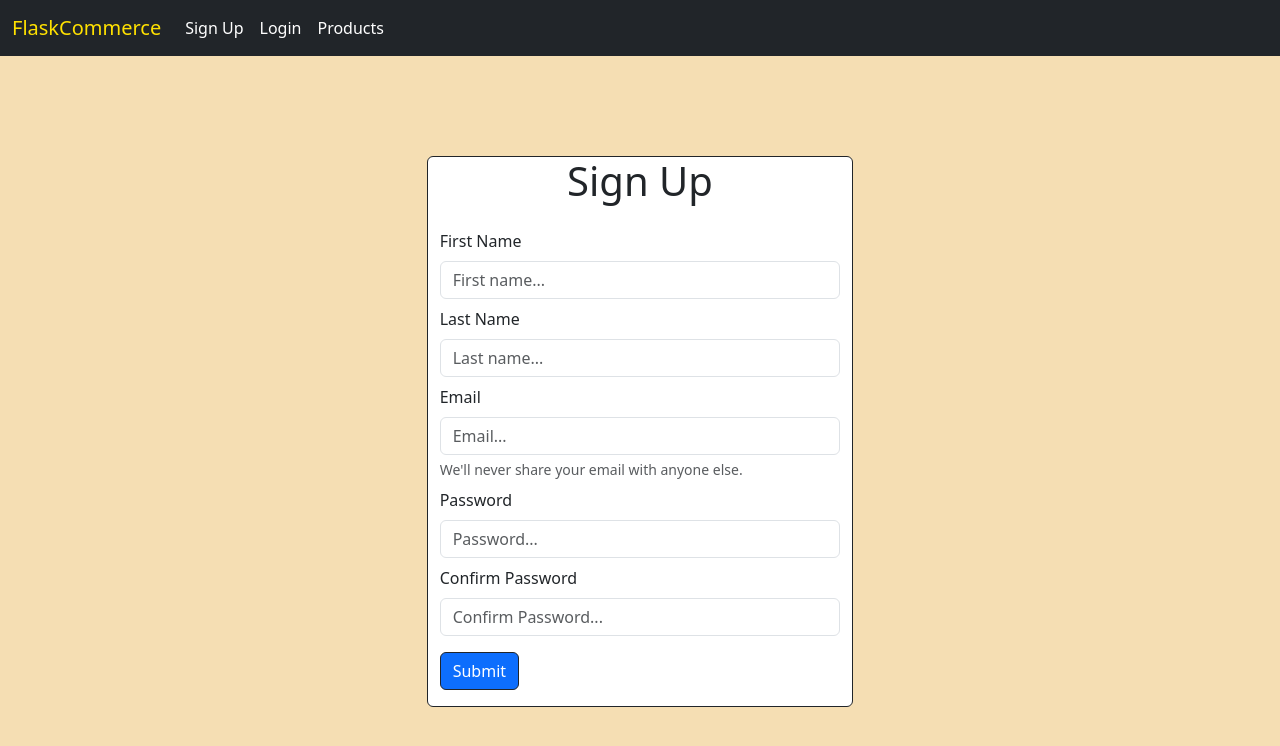
After one commit to iiamdawiid/flask-commerce, a Flask app: page /sign-up in a window 1280 px wide. The commit adds this page. Shown: the top 746 px of the page. Run offline with Flask 3, Linux system fonts and the light colour scheme.

Commit message:
login, signup

```diff
--- a/app/__init__.py
+++ b/app/__init__.py
@@ -3,12 +3,14 @@ from config import Config
 from flask_sqlalchemy import SQLAlchemy
 from flask_migrate import Migrate
 from flask_login import LoginManager
+from flask_bcrypt import Bcrypt
 
 app = Flask(__name__)
 app.config.from_object(Config)
 db = SQLAlchemy(app)
 migrate = Migrate(app, db)
 login_manager = LoginManager(app)
+bcrypt = Bcrypt(app)
 
 @login_manager.user_loader
 def load_user(user_id):
--- a/app/models.py
+++ b/app/models.py
@@ -10,12 +10,12 @@ class User(db.Model, UserMixin):
     password = db.Column(db.String(120))
     date_created = db.Column(db.DateTime, default=datetime.utcnow)
 
-    def __init__(self, first_name, last_name, email, password, date_created):
+    def __init__(self, first_name, last_name, email, password):
         self.first_name = first_name
         self.last_name = last_name
         self.email = email
         self.password = password
-        self.date_created = date_created
+        self.date_created = datetime.utcnow()
 
 class CartItems(db.Model, UserMixin):
     id = db.Column(db.Integer, primary_key=True)
--- a/app/routes.py
+++ b/app/routes.py
@@ -1,9 +1,9 @@
-from app import app, db
+from app import app, db, bcrypt
 from flask import render_template, request, redirect, url_for, flash, session
 from .forms import SignUpForm, LoginForm, EditProfileForm
 import requests as r
 from flask_bcrypt import Bcrypt
-# from .models import User, CatchPokemon
+from .models import User, CartItems
 from flask_login import login_user, logout_user, current_user, login_required
 
 
@@ -30,9 +30,9 @@ def signup():
 
             if user_exists:
                 flash("A user with that email already exists. Please use a different email.", "danger")
-                return redirect(url_for("sign-up"))
+                return redirect(url_for("signup"))
             else:
-                hashed_password = Bcrypt.generate_password_hash(password).decode('utf-8')
+                hashed_password = bcrypt.generate_password_hash(password).decode('utf-8')
                 new_user = User(first_name=first_name, last_name=last_name, email=email, password=hashed_password)
                 db.session.add(new_user)
                 db.session.commit()
@@ -44,4 +44,28 @@ def signup():
             flash('Passwords do not match. Please try again.', 'danger')
             return redirect(url_for('signup'))
 
-    return render_template('signup.html', form=form)
+    return render_template('sign-up.html', form=form)
+
+@app.route('/login', methods=['GET', 'POST'])
+def login():
+    form = LoginForm()
+    if request.method == "POST":
+        if form.validate():
+            email = form.email.data
+            password = form.password.data
+
+            user = User.query.filter_by(email=email).first()
+
+            if user and bcrypt.check_password_hash(user.password, password):
+                login_user(user)
+                flash("Login Successful", "success")
+                return redirect(url_for("index"))
+            else:
+                flash("Invalid email or password. Please try again.", "danger")
+                return redirect(url_for("login"))
+
+        else:
+            flash("Invalid form. Please try again.", "danger")
+            return redirect(url_for("login"))
+    else:
+        return render_template("login.html", form=form)
--- a/app/static/styles.css
+++ b/app/static/styles.css
@@ -1,5 +1,10 @@
 body {
     background-color: wheat;
+}
+
+.form {
+    margin-top: 100px;
+    background-color: white;
 }
 
 .hover-zoom-card {
--- a/app/templates/nav.html
+++ b/app/templates/nav.html
@@ -1,3 +1,26 @@
+{% if current_user.is_authenticated %}
+  <nav class="navbar navbar-expand-lg navbar-light bg-dark sticky-top">
+    <div class="container-fluid">
+      <a style="color: rgb(255, 225, 0);" class="navbar-brand" href="/">FlaskCommerce</a>
+      <button class="navbar-toggler" type="button" data-bs-toggle="collapse" data-bs-target="#navbarNav" aria-controls="navbarNav" aria-expanded="false" aria-label="Toggle navigation">
+        <span class="navbar-toggler-icon"></span>
+      </button>
+      <div class="collapse navbar-collapse" id="navbarNav">
+        <ul class="navbar-nav">
+          <li class="nav-item">
+            <a style="color: white;" onmouseover="this.style.color='#00ff3c';" onmouseout="this.style.color='white';" class="nav-link active hover-zoom-nav sign-up" aria-current="page" href="/">Products</a>
+          </li>
+          <li class="nav-item">
+            <a style="color: white;" onmouseover="this.style.color='#00ff3c';" onmouseout="this.style.color='white';" class="nav-link hover-zoom-nav login" href="/mycart">My Cart</a>
+          </li>
+          <li class="nav-item">
+            <a style="color: white;" onmouseover="this.style.color='#00ff3c';" onmouseout="this.style.color='white';" class="nav-link hover-zoom-nav products" href="/logout">Logout</a>
+          </li>
+        </ul>
+      </div>
+    </div>
+  </nav>
+{% else %}
   <nav class="navbar navbar-expand-lg navbar-light bg-dark sticky-top">
     <div class="container-fluid">
       <a style="color: rgb(255, 225, 0);" class="navbar-brand" href="/">FlaskCommerce</a>
@@ -19,3 +42,4 @@
       </div>
     </div>
   </nav>
+{% endif %}
--- /dev/null
+++ b/app/templates/sign-up.html
@@ -0,0 +1,42 @@
+{% extends 'base.html' %}
+
+{% block content %}
+<div class="form container col-4 align-self-center border border-dark rounded">
+    <h1 style="text-align: center;">Sign Up</h1>
+    <form method="POST">
+        <!-- <div class="mb-3">
+            <label for="exampleInputEmail1" class="form-label">Email address</label>
+            <input type="email" class="form-control" id="exampleInputEmail1" aria-describedby="emailHelp">
+            <div id="emailHelp" class="form-text">We'll never share your email with anyone else.</div>
+        </div>
+        <div class="mb-3">
+            <label for="exampleInputPassword1" class="form-label">Password</label>
+            <input type="password" class="form-control" id="exampleInputPassword1">
+        </div>
+        <div class="mb-3">
+            <label for="exampleInputPassword1" class="form-label">Confirm Password</label>
+            <input type="password" class="form-control" id="exampleInputPassword1">
+        </div> -->
+        {{ form.hidden_tag() }}
+
+        {{ form.first_name.label(class='form-label mt-3') }}
+        {{ form.first_name(class='form-control', placeholder='First name...') }}
+
+        {{ form.last_name.label(class='form-label mt-2') }}
+        {{ form.last_name(class='form-control', placeholder='Last name...') }}
+
+        {{ form.email.label(class='form-label mt-2') }}
+        {{ form.email(class='form-control', placeholder='Email...') }}
+        <div id="emailHelp" class="form-text">We'll never share your email with anyone else.</div>
+
+        {{ form.password.label(class='form-label mt-2') }}
+        {{ form.password(class='form-control', placeholder='Password...') }}
+
+        {{ form.confirm_password.label(class='form-label mt-2') }}
+        {{ form.confirm_password(class='form-control', placeholder='Confirm Password...') }}
+
+        <!-- <button type="submit" class="btn btn-primary mb-3">Submit</button> -->
+        {{ form.submit(class='btn btn-primary border border-1 border-dark mt-3 mb-3') }}
+    </form>
+</div>
+{% endblock %}
```
Also changed, not shown: app/templates/login.html (added, +21 -0 lines). Lines whose indentation alone changed are shown as unchanged.
